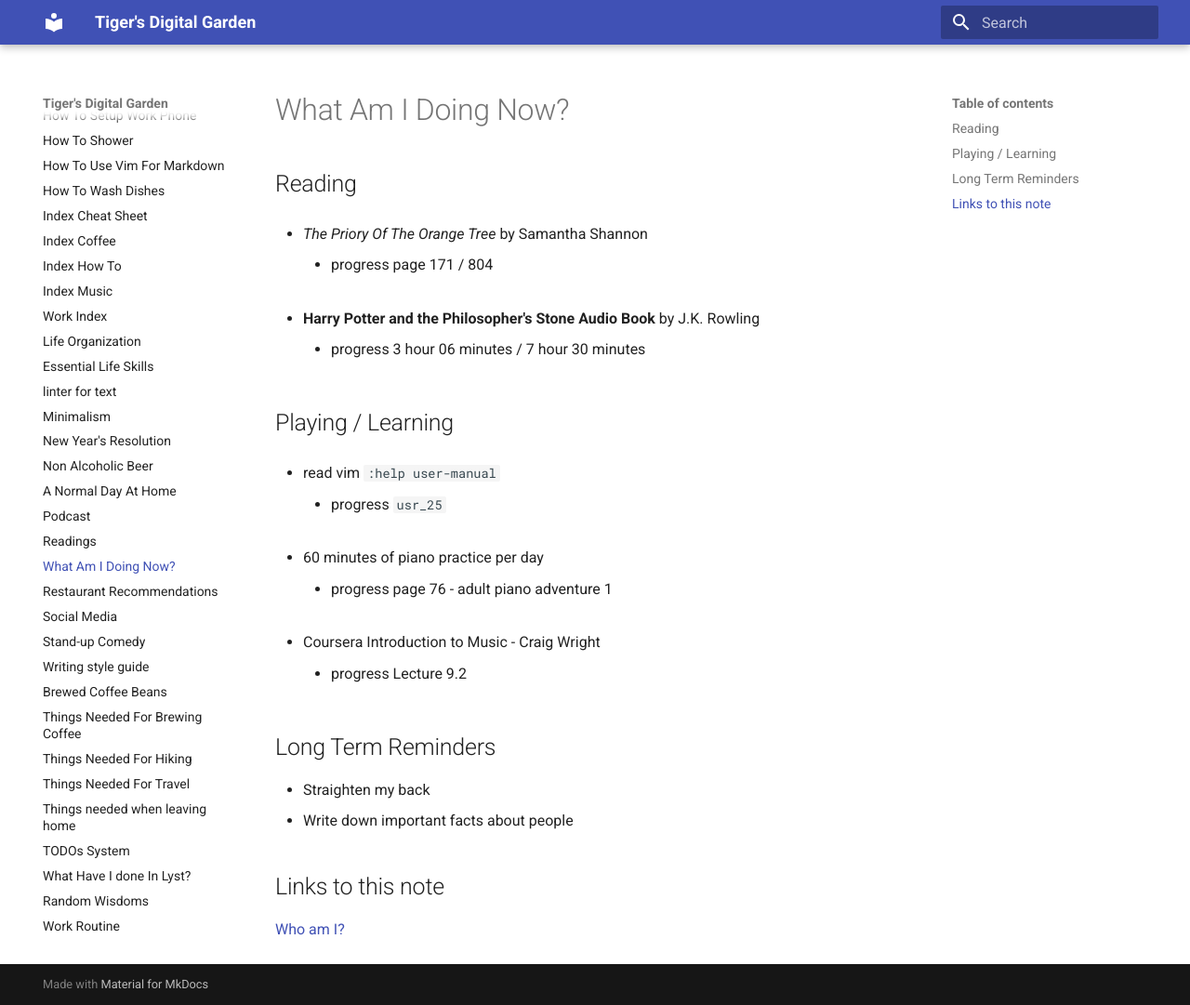
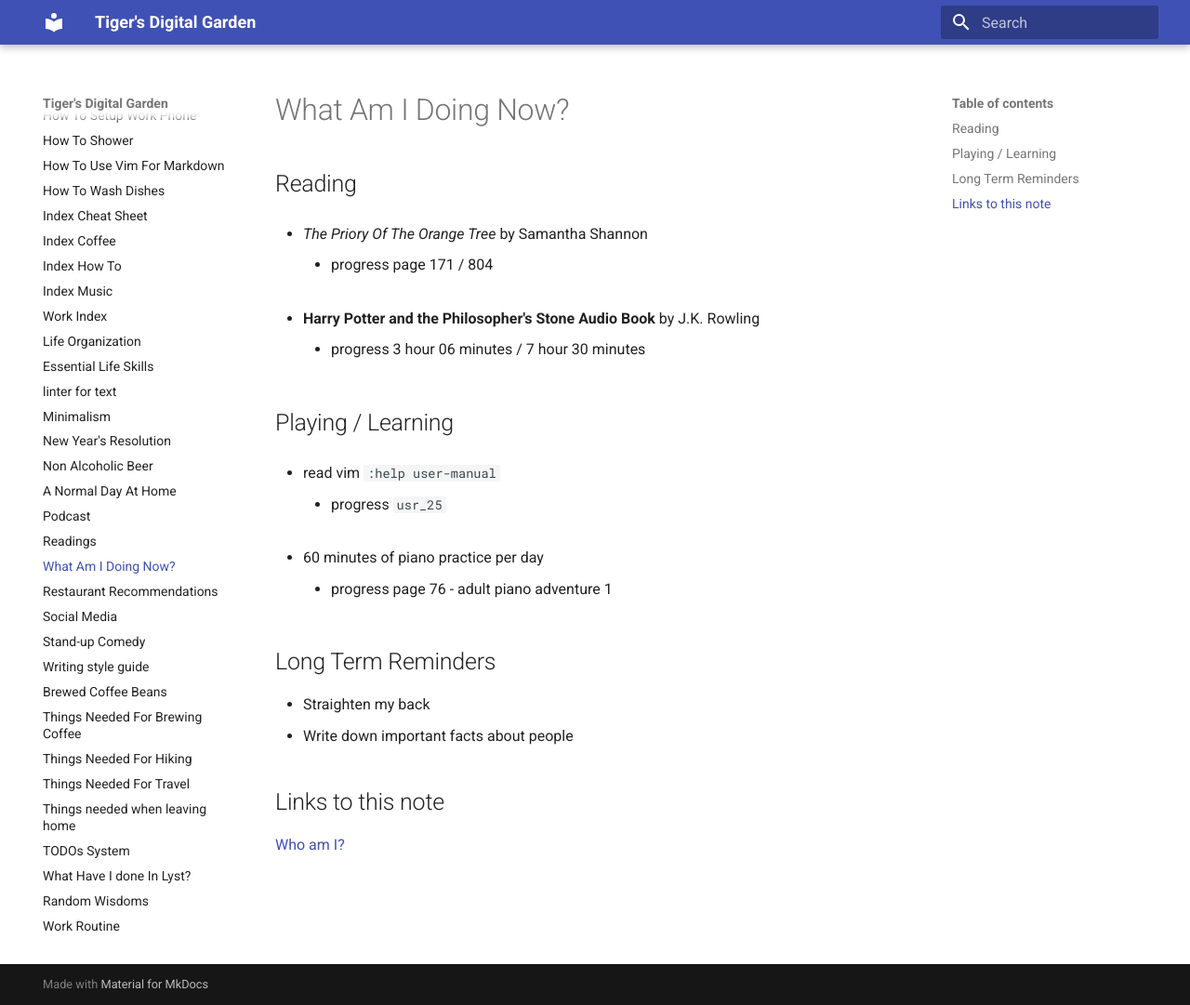
Before and after one commit to ynotstartups/notes, an MkDocs documentation site: the page built from notes/reminders.md, in a window 1280 px wide and 1081 px high. Shown: the whole window at 93% size. Built offline with MkDocs 1.6.1 and Material for MkDocs 9.7.7, drawn with Linux system fonts in a browser that asks for light colours.

Commit message:
finish course

```diff
--- a/notes/reminders.md
+++ b/notes/reminders.md
@@ -20,10 +20,6 @@
 
   - progress page 76 - adult piano adventure 1
 
-- Coursera Introduction to Music - Craig Wright
-
-  - progress Lecture 9.2
-
 ## Long Term Reminders
 
 - Straighten my back
```
